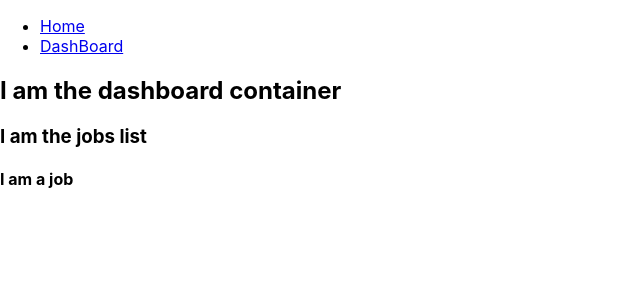
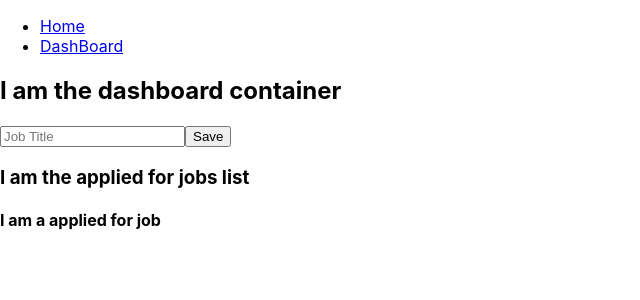
Before and after one commit to ianflod/project_jobby, a React (Create React App) app in the folder client/: page /dashboard in a window 1280 px wide. Shown: the top 300 px of the page, without its empty margins (0-640 px from the left). Built offline with nearby package versions, Linux system fonts and the light colour scheme.

Commit message:
file-changes

```diff
--- a/client/package.json
+++ b/client/package.json
@@ -10,6 +10,8 @@
     "react-dom": "^18.2.0",
     "react-router-dom": "^6.3.0",
     "react-scripts": "5.0.1",
+    "react-select": "^5.4.0",
+    "react-select-async-paginate": "^0.6.2",
     "web-vitals": "^2.1.4"
   },
   "scripts": {
--- a/client/src/components/DashBoardJobs/DashJobs.js
+++ b/client/src/components/DashBoardJobs/DashJobs.js
@@ -3,7 +3,7 @@ import React from "react";
 const DashJobs = () => {
 
     return (
-        <h4>I am a job</h4>
+        <h4>I am a applied for job</h4>
     )
 
 }
--- a/client/src/components/DashBoardJobs/DashJobsForm.js
+++ b/client/src/components/DashBoardJobs/DashJobsForm.js
@@ -0,0 +1,14 @@
+import React from "react";
+
+const DashJobsForm = () => {
+    return(
+        <>
+           <form>
+           <input type="text" placeholder="Job Title" name="Job Title" />
+           <button type="submit">Save</button>
+           </form>
+           </>
+      )
+}
+
+export default DashJobsForm;
--- a/client/src/components/DashBoardJobs/DashJobsList.js
+++ b/client/src/components/DashBoardJobs/DashJobsList.js
@@ -4,7 +4,7 @@ import DashJobs from "./DashJobs";
 const DashJobsList = () => {
     return (
         <>
-        <h3>I am the jobs list</h3>
+        <h3>I am the applied for jobs list</h3>
         <DashJobs/>
         </>
     )
--- a/client/src/components/ReedJobs/ReedJob.js
+++ b/client/src/components/ReedJobs/ReedJob.js
@@ -0,0 +1,9 @@
+import React from "react";
+
+const ReedJob = () => {
+  return (
+    <h4>I am a reed job</h4>
+  )
+}
+
+export default ReedJob;
--- /dev/null
+++ b/client/src/components/ReedJobs/ReedJobsList.js
@@ -0,0 +1,14 @@
+import React, { Fragment } from "react";
+import ReedJob from './ReedJob.js';
+
+const ReedJobsList = () => {
+  return (
+    <Fragment>
+        <h2>I am the reed jobs list</h2>
+        <ReedJob/>
+    </Fragment>
+  )
+}
+
+
+export default ReedJobsList;
--- a/client/src/components/ReedJobs/ReedJobsgrid.js
+++ /dev/null
@@ -1,3 +0,0 @@
-import React from "react";
-
-import Job from './ReedJob.js';
--- /dev/null
+++ b/client/src/components/search.js
@@ -0,0 +1,12 @@
+import { AsyncPaginate } from "react-select-async-paginate";
+import React from "react";
+
+const Search = () => {
+  return (
+    <AsyncPaginate
+    placeholder="Search for a job"
+    />
+  )
+}
+
+export default Search;
--- a/client/src/containers/DashboardContainer.js
+++ b/client/src/containers/DashboardContainer.js
@@ -1,4 +1,5 @@
 import React from "react";
+import DashJobsForm from "../components/DashBoardJobs/DashJobsForm";
 import DashJobsList from "../components/DashBoardJobs/DashJobsList"
 
 const  DashboardContainer = () => {
@@ -6,6 +7,7 @@ const  DashboardContainer = () => {
     return (
         <frameElement>
             <h2>I am the dashboard container</h2>
+            <DashJobsForm/>
             <DashJobsList/>
         </frameElement>
     )
--- /dev/null
+++ b/client/src/containers/Home.js
@@ -0,0 +1,15 @@
+import React, { Fragment } from "react"
+import ReedJobsList from "../components/ReedJobs/ReedJobsList"
+import Search from "../components/search";
+
+const Home = () => {
+    return (
+    <Fragment>
+        <Search/>
+        <ReedJobsList/>
+    </Fragment>
+    )
+
+}
+
+export default Home;
--- a/client/src/containers/MainContainer.js
+++ b/client/src/containers/MainContainer.js
@@ -2,12 +2,11 @@ import React from "react";
 import { BrowserRouter as Router, Route, Routes, useParams } from 'react-router-dom';
 import NavBar from "../components/NavBar.js"
 import DashboardContainer from "./DashboardContainer.js";
+import ReedJobsList from "../components/ReedJobs/ReedJobsList";
+import Home from "./Home.js";
 
 
 const MainContainer = () => {
-
-
-
 
     return (
         <Router>
@@ -16,9 +15,10 @@ const MainContainer = () => {
             <Route path="/dashboard" element={
                 <DashboardContainer/>}
             > </Route>
+             <Route path="/" element={
+                <Home/>}
+            > </Route>
             </Routes>
-
-
         </Router>
     )
 }
```
Also changed, not shown: 1 other file (tests, documents, lock files or other folders).
